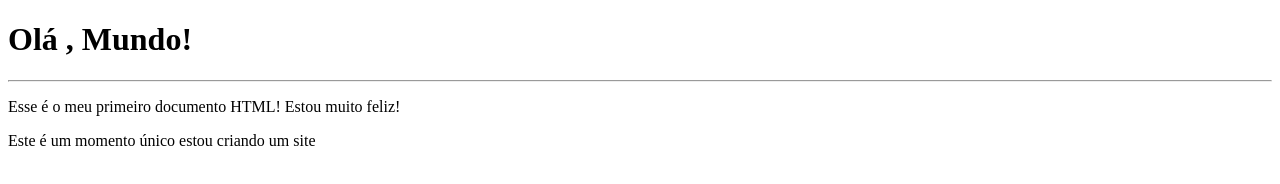
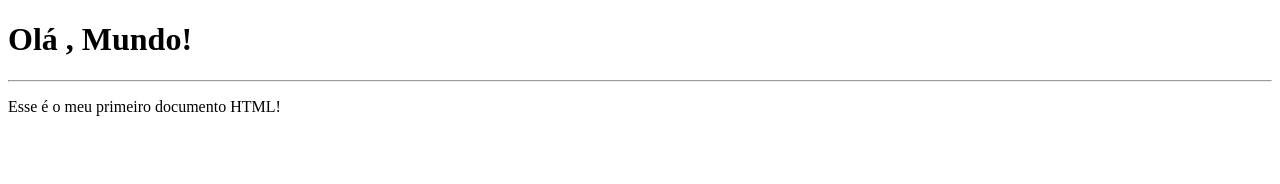
Before and after one commit to Gabriel02ps/Estudos-em-HTML5-e-CSS3, a plain HTML site: page ex001/index.html in a window 1280 px wide. Drawn offline with Linux system fonts and the light colour scheme.

Commit message:
Introdução

```diff
--- a/ex001/index.html
+++ b/ex001/index.html
@@ -8,7 +8,7 @@
 <body>
     <h1>Olá , Mundo!</h1>
     <hr>
-    <p>Esse é o meu primeiro documento HTML! Estou muito feliz!</p>
-    <p>Este é um momento único estou criando um site</p>
+    <p>Esse é o meu primeiro documento HTML!</p>
+
 </body>
 </html>
```
